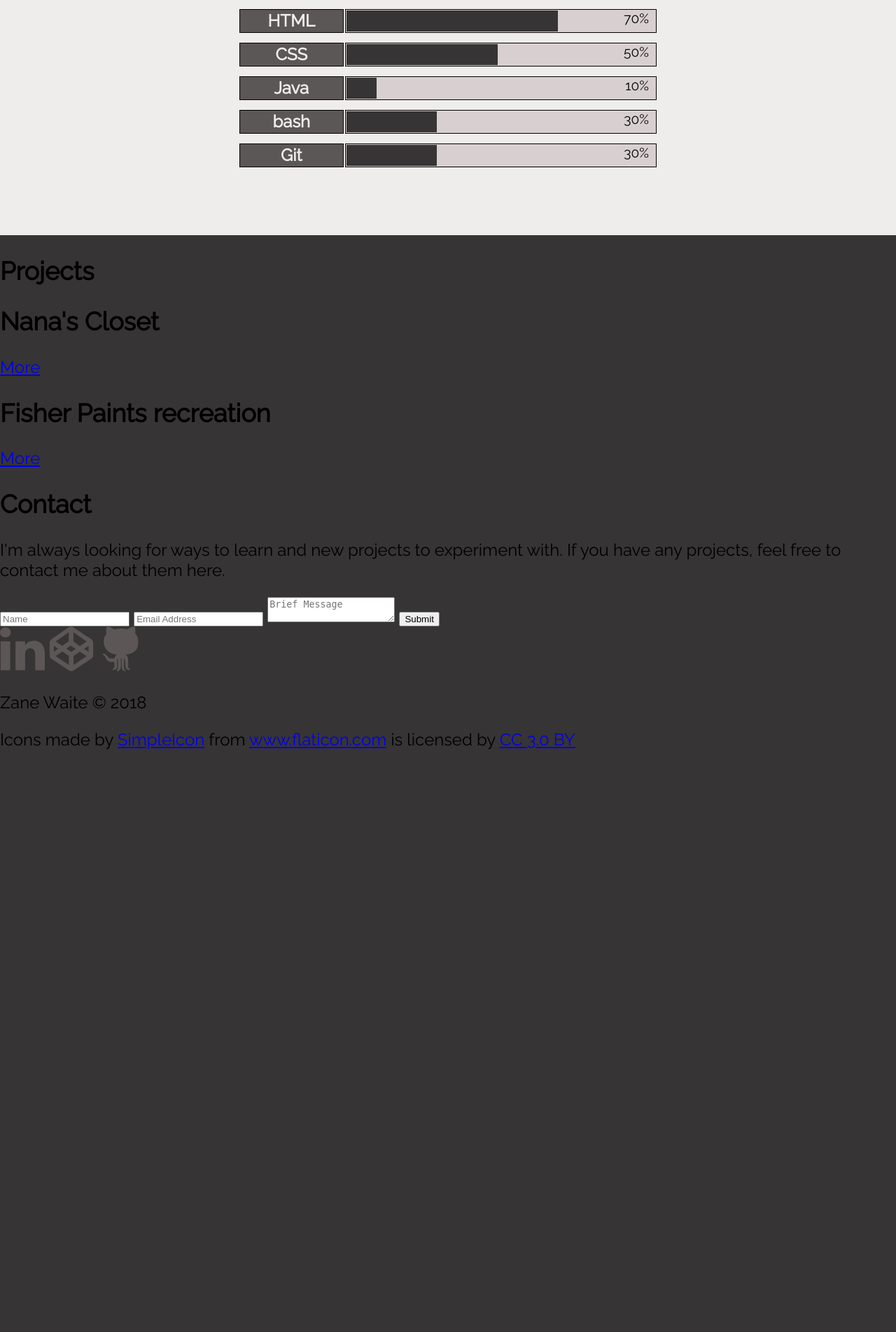
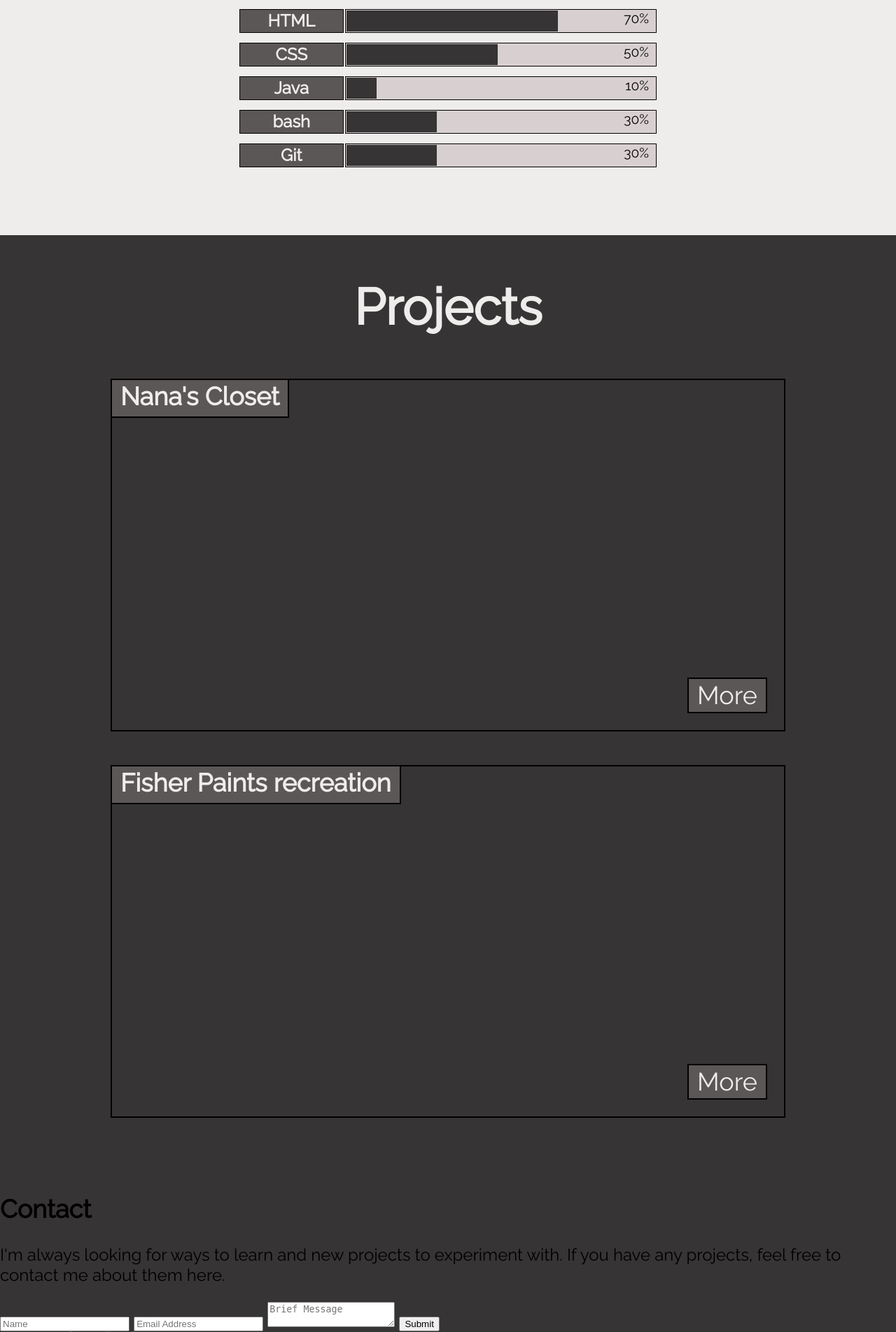
Before and after one commit to zmwaite182/zmwaite182.github.io, a PHP site: page /waite-project/index.html in a window 1280 px wide. Shown: the part 1360-3263 px from the top of the page at 70% size. Before the commit the page ends 2431 px from the top, so only its background shows below. Run offline with PHP 8.4, Linux system fonts and the light colour scheme.

Commit message:
Projects page remade in Sass

```diff
--- a/app.css
+++ b/app.css
@@ -56,13 +56,17 @@ header #navigation {
 header #navigation a {
   display: inline-block;
   padding: 0.2rem 0.6rem;
+  transition: 1s;
+}
+header #navigation a:hover {
+  background-color: #363434;
+  transition: 1s;
 }
 
 #about {
   padding: 1rem 10rem;
   height: 105vh;
   background-color: #efecec;
-  /*CHEVRONS*/
 }
 #about img {
   margin: 0 auto;
@@ -139,6 +143,57 @@ header #navigation a {
   content: "";
   padding: 0;
   width: 30%;
+}
+
+#projects {
+  height: 160vh;
+  width: 100%;
+  background-color: #363434;
+}
+#projects h1 {
+  font-size: 3rem;
+  color: #efecec;
+  text-align: center;
+}
+
+.project-sample {
+  width: 75%;
+  height: 500px;
+  margin: 0 auto;
+  background-size: cover;
+  display: flex;
+  justify-content: space-between;
+  border: 2px solid black;
+  /*CHEVRONS*/
+}
+.project-sample + .project-sample {
+  margin-top: 2rem;
+  margin-bottom: -2rem;
+}
+.project-sample h2 {
+  background-color: #5c5757;
+  color: #efecec;
+  font-size: 1.5rem;
+  padding: 0.1rem 0.5rem;
+  border-bottom: 2px solid black;
+  border-right: 2px solid black;
+  height: 2rem;
+  margin: 0;
+}
+.project-sample a {
+  align-self: flex-end;
+  background-color: #5c5757;
+  text-decoration: none;
+  color: #efecec;
+  margin: 0 1rem 1rem 0;
+  font-size: 1.5rem;
+  padding: 0.1rem 0.5rem;
+  border: 2px solid black;
+  transition: 1s;
+}
+.project-sample a:hover {
+  background-color: #363434;
+  transition: 1s;
 }
 
 chevron {
--- a/app.sass
+++ b/app.sass
@@ -97,6 +97,10 @@ header
     a
       display: inline-block
       padding: 0.2rem 0.6rem
+      transition: 1s
+      &:hover
+        background-color: $darkgray
+        transition: 1s
 
 #about
   padding: 1rem 10rem
@@ -143,6 +147,48 @@ header
     #git-percent::before
       +skill-percentage(30%)
 
+#projects
+  height: 160vh
+  width: 100%
+  background-color: $darkgray
+  h1
+    font-size: 3rem
+    color: $offwhite
+    text-align: center
+.project-sample
+  width: 75%
+  height: 500px
+  margin: 0 auto
+  background-size: cover
+  display: flex
+  justify-content: space-between
+  border: 2px solid black
+  & + &
+    margin-top: 2rem
+    margin-bottom: -2rem
+  h2
+    background-color: $gray
+    color: $offwhite
+    font-size: 1.5rem
+    padding: 0.1rem 0.5rem
+    border-bottom: 2px solid black
+    border-right: 2px solid black
+    height: 2rem
+    margin: 0
+  a
+    align-self: flex-end
+    background-color: $gray
+    text-decoration: none
+    color: $offwhite
+    margin: 0 1rem 1rem 0
+    font-size: 1.5rem
+    padding: 0.1rem 0.5rem
+    border: 2px solid black
+    transition: 1s
+    &:hover
+      background-color: $darkgray
+      transition: 1s
+
 
 
 
```
Also changed, not shown: 1 other file.
